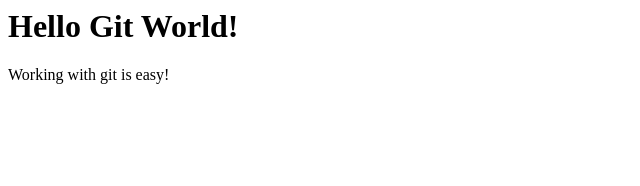
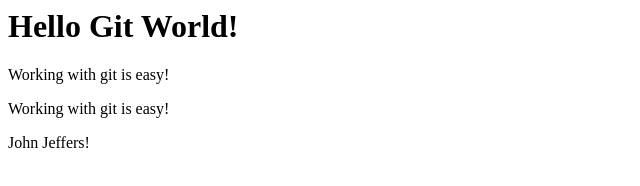
Before and after one commit to jmjeffers/GitGithubMasterclass, a plain HTML site: page index.html in a window 1280 px wide. Shown: the whole page, without its empty margins (0-640 px from the left). Drawn offline with Linux system fonts and the light colour scheme.

Commit message:
Added lines

```diff
--- a/index.html
+++ b/index.html
@@ -3,3 +3,9 @@
 <div>
     <p>Working with git is easy!</p>
 </div>
+<div>
+    <p>Working with git is easy!</p>
+</div>
+<div>
+    <p>John Jeffers!</p>
+</div>
```
